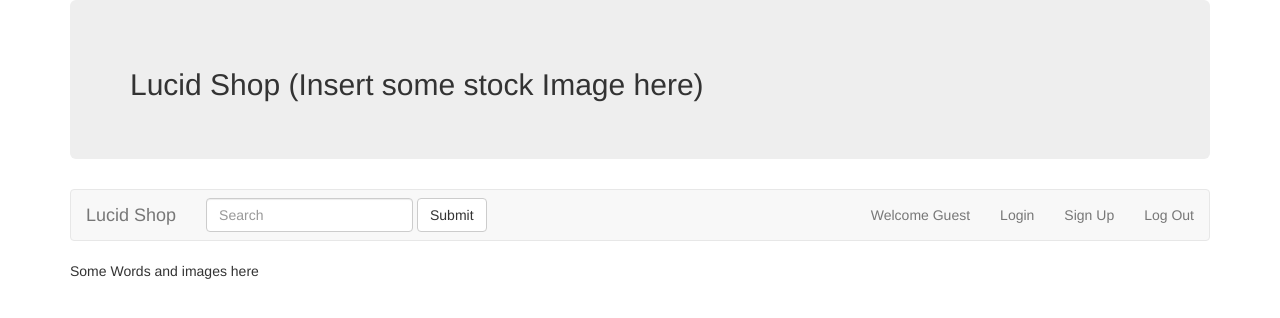
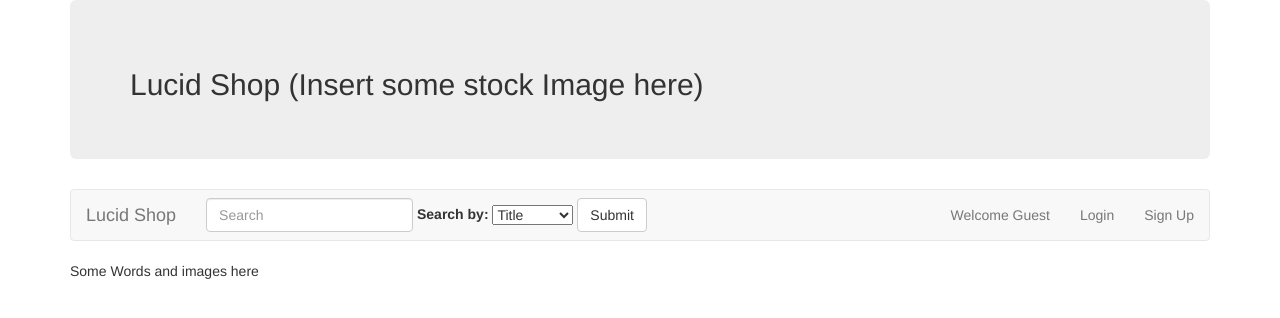
Before and after one commit to phaseharry/Lucid-Shop, a PHP site: page / in a window 1280 px wide. Shown: the top 318 px of the page. Run offline with PHP 8.4, Linux system fonts and the light colour scheme.

Commit message:
render nav differently based on whether user is logged in or not

```diff
--- a/src/Navbar.php
+++ b/src/Navbar.php
@@ -1,5 +1,6 @@
 <!DOCTYPE html>
 <html>
+
 <head>
 	<meta charset="utf-8">
 	<meta name="viewport" content="width=device-width, initial-scale=1">
@@ -7,46 +8,59 @@
 	<script src="https://ajax.googleapis.com/ajax/libs/jquery/3.5.1/jquery.min.js"></script>
 	<script src="https://maxcdn.bootstrapcdn.com/bootstrap/3.4.1/js/bootstrap.min.js"></script>
 </head>
-	<div class = "container">
-		<div class = "jumbotron">
+<div class="container">
+	<div class="jumbotron">
 		<h2>Lucid Shop (Insert some stock Image here)</h2>
 	</div>
 </div>
-	<div class = "container">
+<div class="container">
 	<nav class="navbar navbar-default">
 		<div class="container-fluid">
 
 			<a class="navbar-brand" href="Index.php"> Lucid Shop </a>
-
-  				<form class="navbar-form navbar-left">
+			<form class="navbar-form navbar-left" method="POST" action="index.php" accept-charset="UTF-8">
 				<div class="form-group">
-  						<input type="text" class="form-control" placeholder="Search">
+					<input type="text" class="form-control" placeholder="Search" name="user-input">
 				</div>
-  					<button type="submit" class="btn btn-default"> Submit </button>
+				<span>
+					<label>Search by: </label>
+					<select class="form-group" name="attribute">
+						<option>Title</option>
+						<option>Author</option>
+						<option>Category</option>
+						<option>Publisher</option>
+					</select>
+				</span>
+				<button type="submit" name="submit" class="btn btn-default">Submit</button>
 			</form>
 
-  				<ul class = "nav navbar-nav navbar-right">
+			<ul class="nav navbar-nav navbar-right">
 				<li>
 					<a> Welcome
 						<?php
-                  if(isset($_COOKIE["user"])){
+						if (isset($_COOKIE["user"])) {
 							echo $_COOKIE["user"];
 						} else {
 							echo "Guest";
 						}
 						?>
 					</a>
-
 				</li>
-  					<li><a href="Login.php"> Login </a></li>
-  					<li><a href="SignUp.php"> Sign Up </a></li>
-  					<li><a href="#">Log Out</a></li>
+				<?php
+				if (isset($_COOKIE["user"])) {
+					echo "<li><a href=''>Order History</a></li>";
+					echo "<li><a href='#'>Log Out</a></li>";
+				} else {
+					echo "<li><a href='Login.php'>Login</a></li>";
+					echo "<li><a href='SignUp.php'>Sign Up</a></li>";
+				}
+				?>
 			</ul>
-
-
 		</div>
 	</nav>
 </div>
+
 <body>
 </body>
+
 </html>
```
Lines whose indentation alone changed are shown as unchanged.
